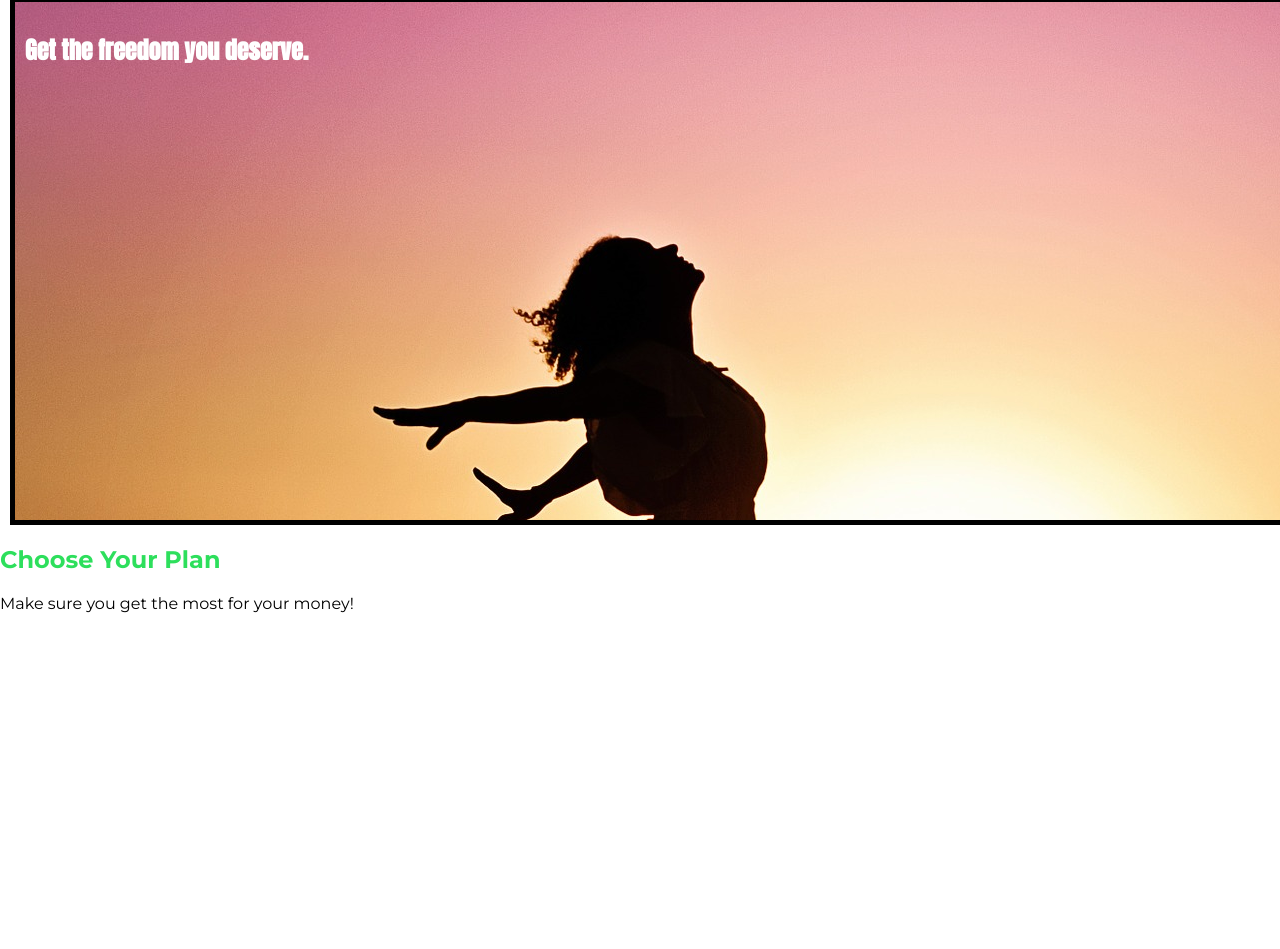
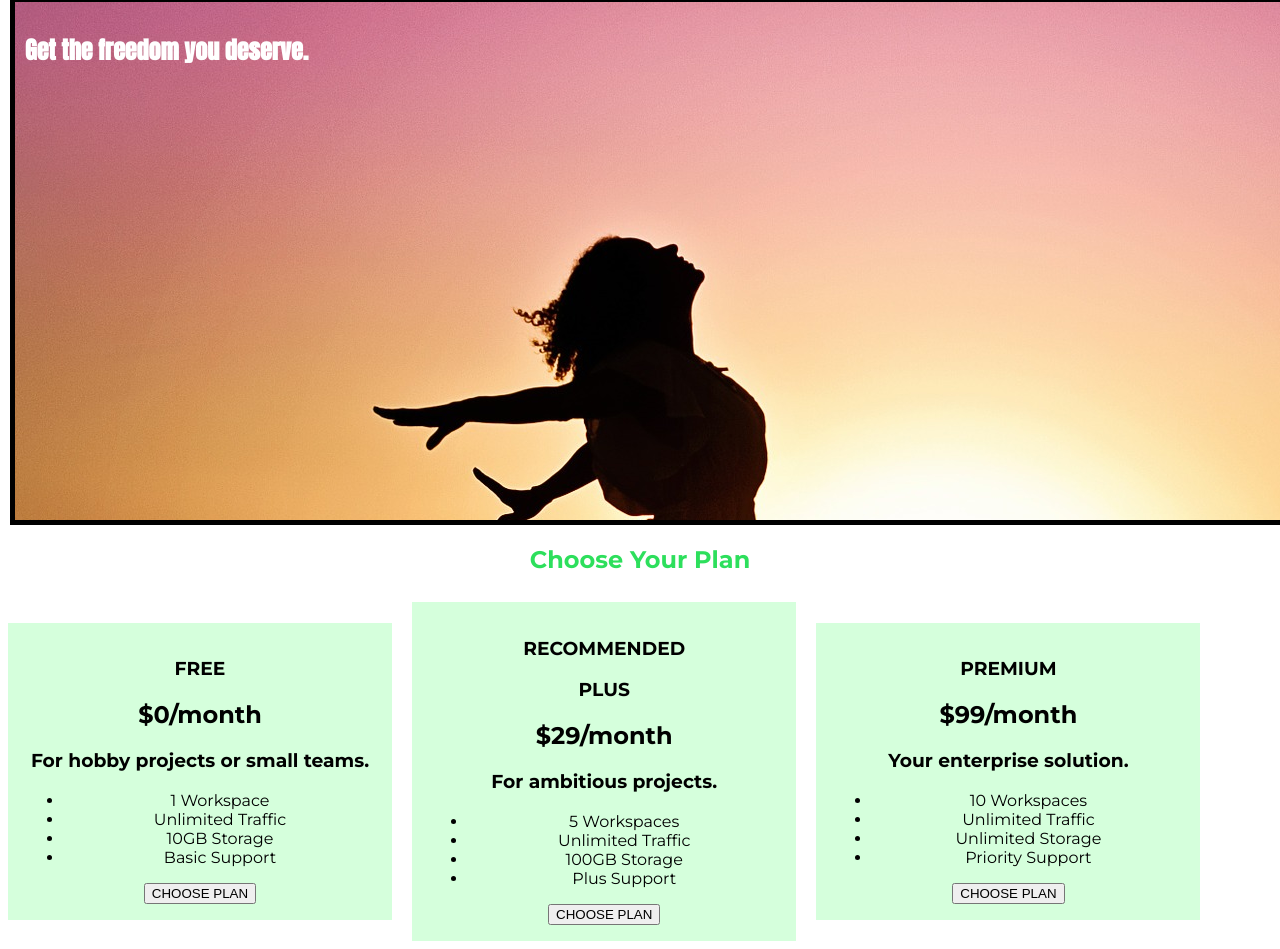
Before and after one commit to ManuelVillarVitoria/CSS3-uHost-Clone, a plain HTML site: page index.html in a window 1280 px wide. Shown: the part 56-1005 px from the top of the page. Before the commit the page ends 800 px from the top, so only its background shows below. Drawn offline with Linux system fonts and the light colour scheme.

Commit message:
Adding Style to our Plans

```diff
--- a/index.html
+++ b/index.html
@@ -38,7 +38,51 @@
         </section>
         <section id="plans">
             <h1 class="section-title">Choose Your Plan</h1>
-            <p>Make sure you get the most for your money!</p>
+            <div>
+                <article class="plan">
+                    <h1>FREE</h1>
+                    <h2>$0/month</h2>
+                    <h3>For hobby projects or small teams.</h3>
+                    <ul>
+                        <li>1 Workspace</li>
+                        <li>Unlimited Traffic</li>
+                        <li>10GB Storage</li>
+                        <li>Basic Support</li>
+                    </ul>
+                    <div>
+                        <button>CHOOSE PLAN</button>
+                    </div>
+                </article>
+                <article class="plan">
+                    <h1>RECOMMENDED</h1>
+                    <h1>PLUS</h1>
+                    <h2>$29/month</h2>
+                    <h3>For ambitious projects.</h3>
+                    <ul>
+                        <li>5 Workspaces</li>
+                        <li>Unlimited Traffic</li>
+                        <li>100GB Storage</li>
+                        <li>Plus Support</li>
+                    </ul>
+                    <div>
+                        <button>CHOOSE PLAN</button>
+                    </div>
+                </article>
+                <article class="plan">
+                    <h1>PREMIUM</h1>
+                    <h2>$99/month</h2>
+                    <h3>Your enterprise solution.</h3>
+                    <ul>
+                        <li>10 Workspaces</li>
+                        <li>Unlimited Traffic</li>
+                        <li>Unlimited Storage</li>
+                        <li>Priority Support</li>
+                    </ul>
+                    <div>
+                        <button>CHOOSE PLAN</button>
+                    </div>
+                </article>
+            </div>
         </section>
     </main>
 </body>
--- a/main.css
+++ b/main.css
@@ -19,11 +19,22 @@ body {
 
 .section-title {
     color: #2ddf5c;
+    text-align: center;
 }
 
 #product-overview h1 {
     color: white;
     font-family: 'Anton', sans-serif;
+}
+
+.plan {
+    background: #d5ffdc;
+    text-align: center;
+    padding: 16px;
+    margin: 8px;
+    display: inline-block;
+    width: 30%;
+    vertical-align: middle;
 }
 
 /* h1 {
```
